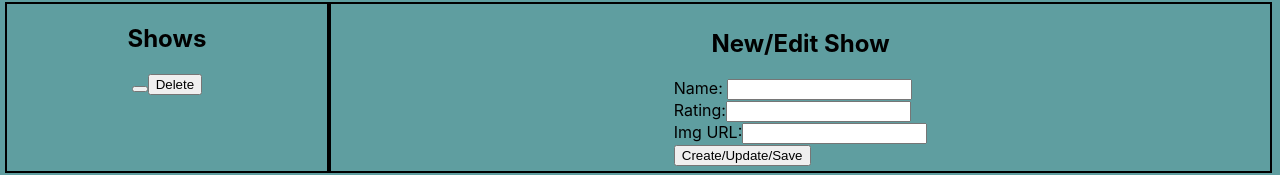
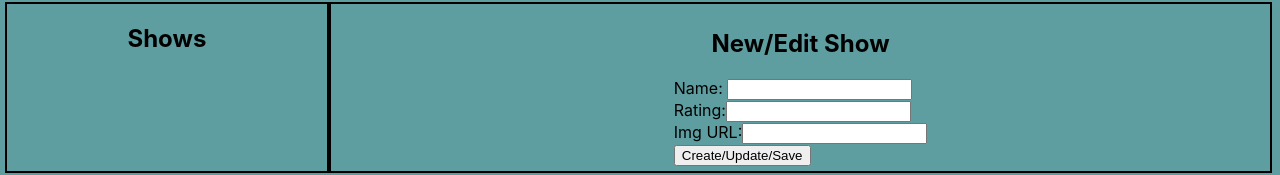
Before and after one commit to buynjess/tv-demo-front-end, a React (Create React App) app: page / in a window 1280 px wide. Shown: the part 128-303 px from the top of the page. Built offline with nearby package versions, Linux system fonts and the light colour scheme.

Commit message:
finished part 8

```diff
--- a/src/App.js
+++ b/src/App.js
@@ -21,6 +21,7 @@ class App extends Component {
 saveTvShow = (ObjshowToSave) => {
 
     this.setState((prevState) => {
+      console.log(prevState)
       return{
         tvShows:[...prevState.tvShows,ObjshowToSave]
       }
@@ -38,7 +39,7 @@ renderPreviewPage = () => {
 renderManagePage = () => {
   return(
     <div>
-      <ManagePage tvShow={this.state.tvShow} tvShowDeleted={this.tvShowDeleted} saveTvShow={this.saveTvShow}/>
+      <ManagePage tvShows={this.state.tvShows} tvShowDeleted={this.tvShowDeleted} saveTvShow={this.saveTvShow}/>
     </div>
   )
 }
--- a/src/ManagePage.js
+++ b/src/ManagePage.js
@@ -33,13 +33,31 @@ export default class ManagePage extends Component{
 
     }
     renderTvShow = () => {
-        console.log('from renderTvShowOnManagePage', this.props.tvShow)
-        return(<TvShow name={this.props.tvShow.name}
-                        allowDelete={true}
-                        selectHandler={this.tvShowSelected}
-                        deleteHandler={this.tvShowDeleted}
-                        saveHandler={this.saveTvShow}
-                        tvShows={this.props.tvShows}/>)
+        console.log('from renderTvShowOnManagePage', this.props.tvShows)
+        if(!this.props.tvShows){
+            return
+        }else{
+            const showsArray = this.props.tvShows
+            let newShowArray = []
+      for (const show of showsArray) {
+         newShowArray.push(<TvShow name={show.name}
+                            allowDelete={true}
+                            selectHandler={this.tvShowSelected}
+                            deleteHandler={this.tvShowDeleted}
+                            saveHandler={this.saveTvShow}
+                            tvShows={show}/>)
+              }
+              return newShowArray
+             console.log(newShowArray)
+        }
+
+        // return(<TvShow name={this.props.tvShow.name}
+        //                 allowDelete={true}
+        //                 selectHandler={this.tvShowSelected}
+        //                 deleteHandler={this.tvShowDeleted}
+        //                 saveHandler={this.saveTvShow}
+        //                 tvShows={this.props.tvShows}/>)
+
     }
     static propTypes = {
         tvShow: propTypes.object.isRequired,
--- a/src/TvShow.js
+++ b/src/TvShow.js
@@ -16,6 +16,7 @@ export default class TvShow extends Component {
 }
 
     render(){
+        console.log(this.props)
         return(
             <div>
                 <button onClick={this.props.selectHandler}>{this.props.name}</button>
```
